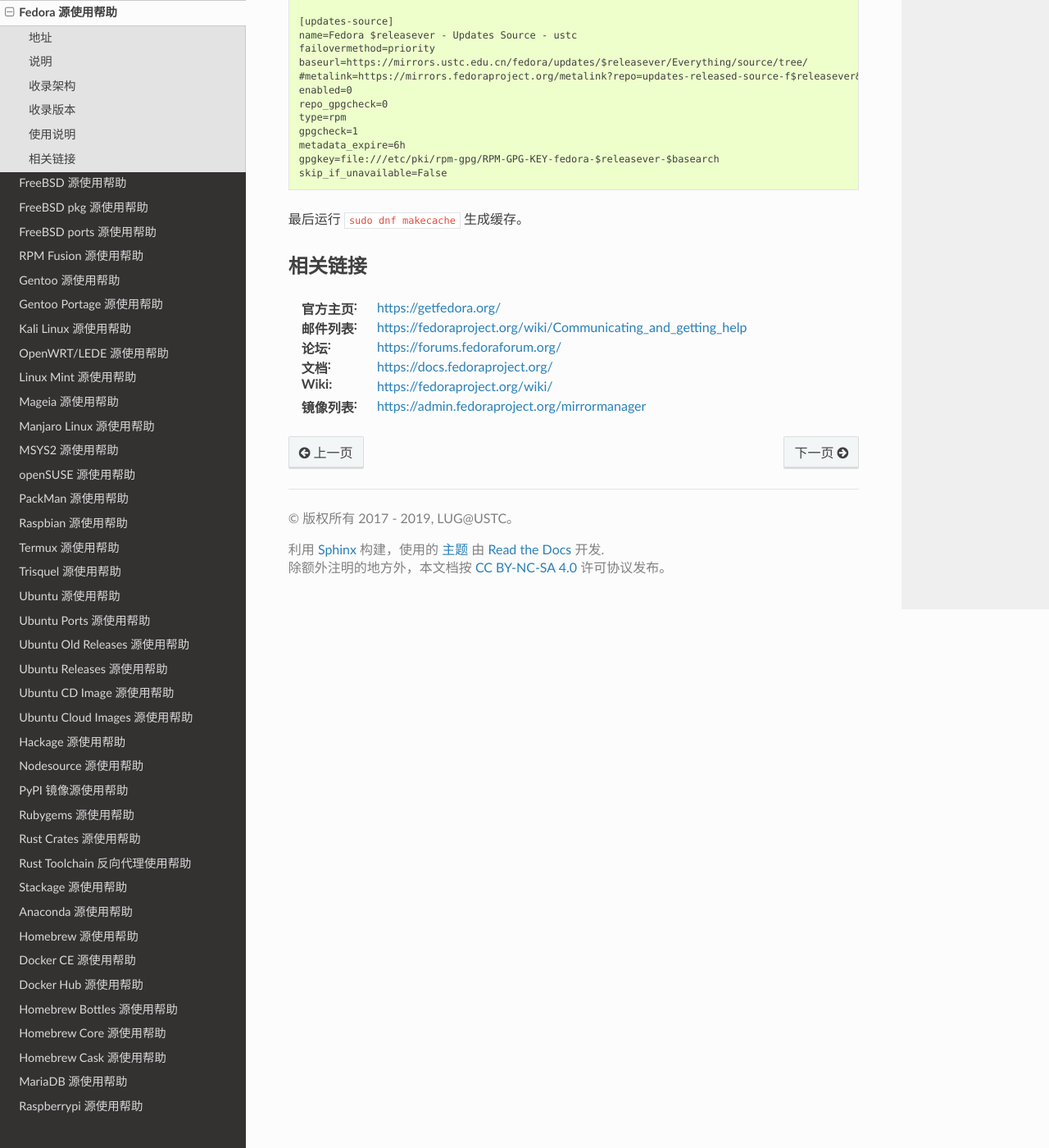
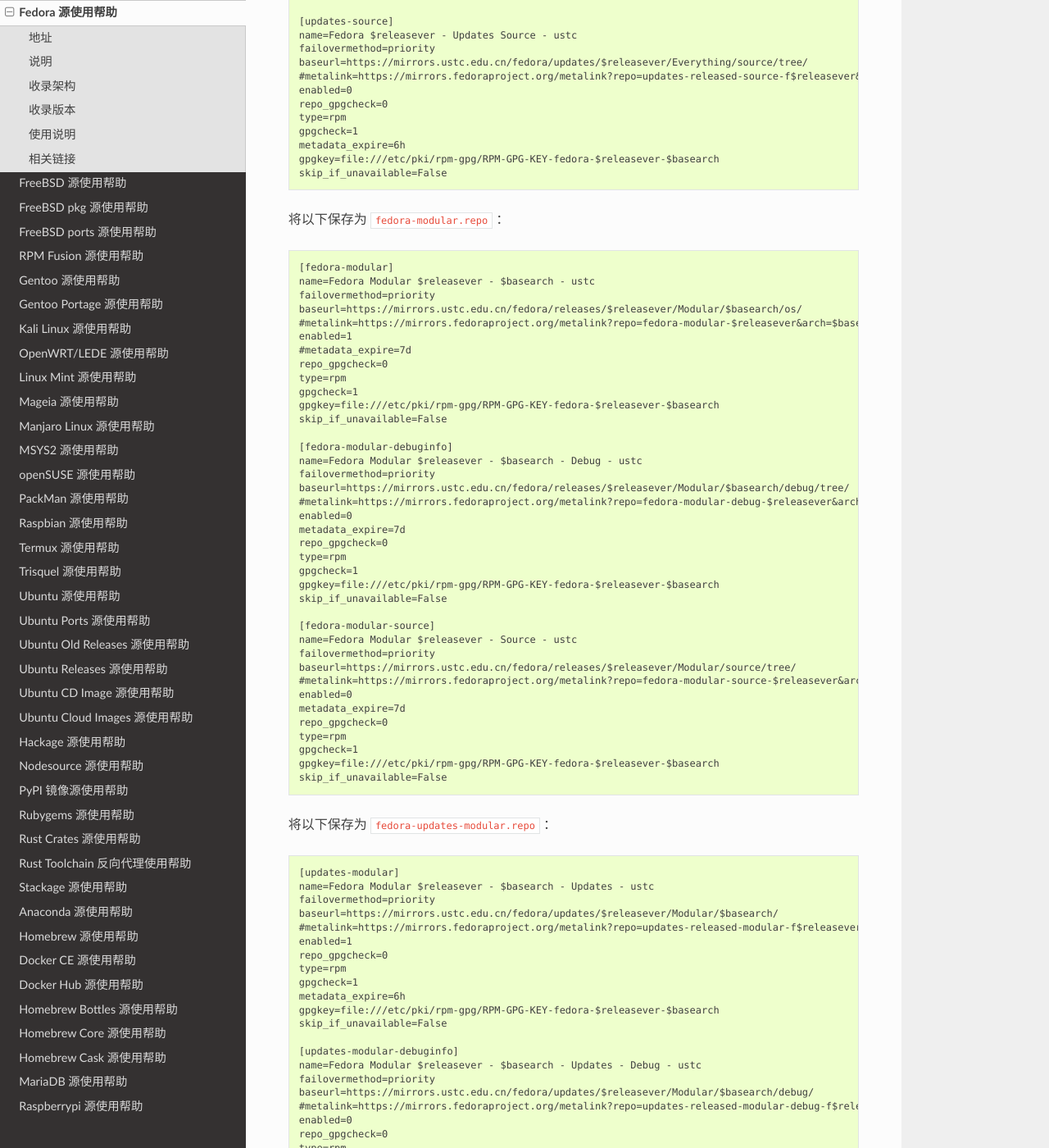
Before and after one commit to ustclug/mirrorhelp, a Sphinx documentation site: the page built from source/fedora.rst, in a window 1280 px wide and 1400 px high, scrolled down 1974 px. Shown: the whole window at 82% size. Built offline with Sphinx 7.4.7 and the Read the Docs theme 2.0.0, drawn with Linux system fonts in a browser that asks for light colours; pages that are not in the unit, such as notebooks, are missing from menus; some of the changed text lies outside the part shown.

Commit message:
Update fedora.rst
新增 fedora-updates-modular.repo 和 fedora-modular.repo。

```diff
--- a/source/fedora.rst
+++ b/source/fedora.rst
@@ -114,6 +114,92 @@
   gpgkey=file:///etc/pki/rpm-gpg/RPM-GPG-KEY-fedora-$releasever-$basearch
   skip_if_unavailable=False
 
+将以下保存为 :file:`fedora-modular.repo` ：
+
+::
+
+  [fedora-modular]
+  name=Fedora Modular $releasever - $basearch - ustc
+  failovermethod=priority
+  baseurl=https://mirrors.ustc.edu.cn/fedora/releases/$releasever/Modular/$basearch/os/
+  #metalink=https://mirrors.fedoraproject.org/metalink?repo=fedora-modular-$releasever&arch=$basearch
+  enabled=1
+  #metadata_expire=7d
+  repo_gpgcheck=0
+  type=rpm
+  gpgcheck=1
+  gpgkey=file:///etc/pki/rpm-gpg/RPM-GPG-KEY-fedora-$releasever-$basearch
+  skip_if_unavailable=False
+
+  [fedora-modular-debuginfo]
+  name=Fedora Modular $releasever - $basearch - Debug - ustc
+  failovermethod=priority
+  baseurl=https://mirrors.ustc.edu.cn/fedora/releases/$releasever/Modular/$basearch/debug/tree/
+  #metalink=https://mirrors.fedoraproject.org/metalink?repo=fedora-modular-debug-$releasever&arch=$basearch
+  enabled=0
+  metadata_expire=7d
+  repo_gpgcheck=0
+  type=rpm
+  gpgcheck=1
+  gpgkey=file:///etc/pki/rpm-gpg/RPM-GPG-KEY-fedora-$releasever-$basearch
+  skip_if_unavailable=False
+
+  [fedora-modular-source]
+  name=Fedora Modular $releasever - Source - ustc
+  failovermethod=priority
+  baseurl=https://mirrors.ustc.edu.cn/fedora/releases/$releasever/Modular/source/tree/
+  #metalink=https://mirrors.fedoraproject.org/metalink?repo=fedora-modular-source-$releasever&arch=$basearch
+  enabled=0
+  metadata_expire=7d
+  repo_gpgcheck=0
+  type=rpm
+  gpgcheck=1
+  gpgkey=file:///etc/pki/rpm-gpg/RPM-GPG-KEY-fedora-$releasever-$basearch
+  skip_if_unavailable=False
+
+将以下保存为 :file:`fedora-updates-modular.repo` ：
+
+::
+
+  [updates-modular]
+  name=Fedora Modular $releasever - $basearch - Updates - ustc
+  failovermethod=priority
+  baseurl=https://mirrors.ustc.edu.cn/fedora/updates/$releasever/Modular/$basearch/
+  #metalink=https://mirrors.fedoraproject.org/metalink?repo=updates-released-modular-f$releasever&arch=$basearch
+  enabled=1
+  repo_gpgcheck=0
+  type=rpm
+  gpgcheck=1
+  metadata_expire=6h
+  gpgkey=file:///etc/pki/rpm-gpg/RPM-GPG-KEY-fedora-$releasever-$basearch
+  skip_if_unavailable=False
+
+  [updates-modular-debuginfo]
+  name=Fedora Modular $releasever - $basearch - Updates - Debug - ustc
+  failovermethod=priority
+  baseurl=https://mirrors.ustc.edu.cn/fedora/updates/$releasever/Modular/$basearch/debug/
+  #metalink=https://mirrors.fedoraproject.org/metalink?repo=updates-released-modular-debug-f$releasever&arch=$basearch
+  enabled=0
+  repo_gpgcheck=0
+  type=rpm
+  gpgcheck=1
+  metadata_expire=6h
+  gpgkey=file:///etc/pki/rpm-gpg/RPM-GPG-KEY-fedora-$releasever-$basearch
+  skip_if_unavailable=False
+
+  [updates-modular-source]
+  name=Fedora Modular $releasever - Updates Source - ustc
+  failovermethod=priority
+  baseurl=https://mirrors.ustc.edu.cn/fedora/updates/$releasever/Modular/SRPMS/
+  #metalink=https://mirrors.fedoraproject.org/metalink?repo=updates-released-modular-source-f$releasever&arch=$basearch
+  enabled=0
+  repo_gpgcheck=0
+  type=rpm
+  gpgcheck=1
+  metadata_expire=6h
+  gpgkey=file:///etc/pki/rpm-gpg/RPM-GPG-KEY-fedora-$releasever-$basearch
+  skip_if_unavailable=False
+
 最后运行 ``sudo dnf makecache`` 生成缓存。
 
 相关链接
```
